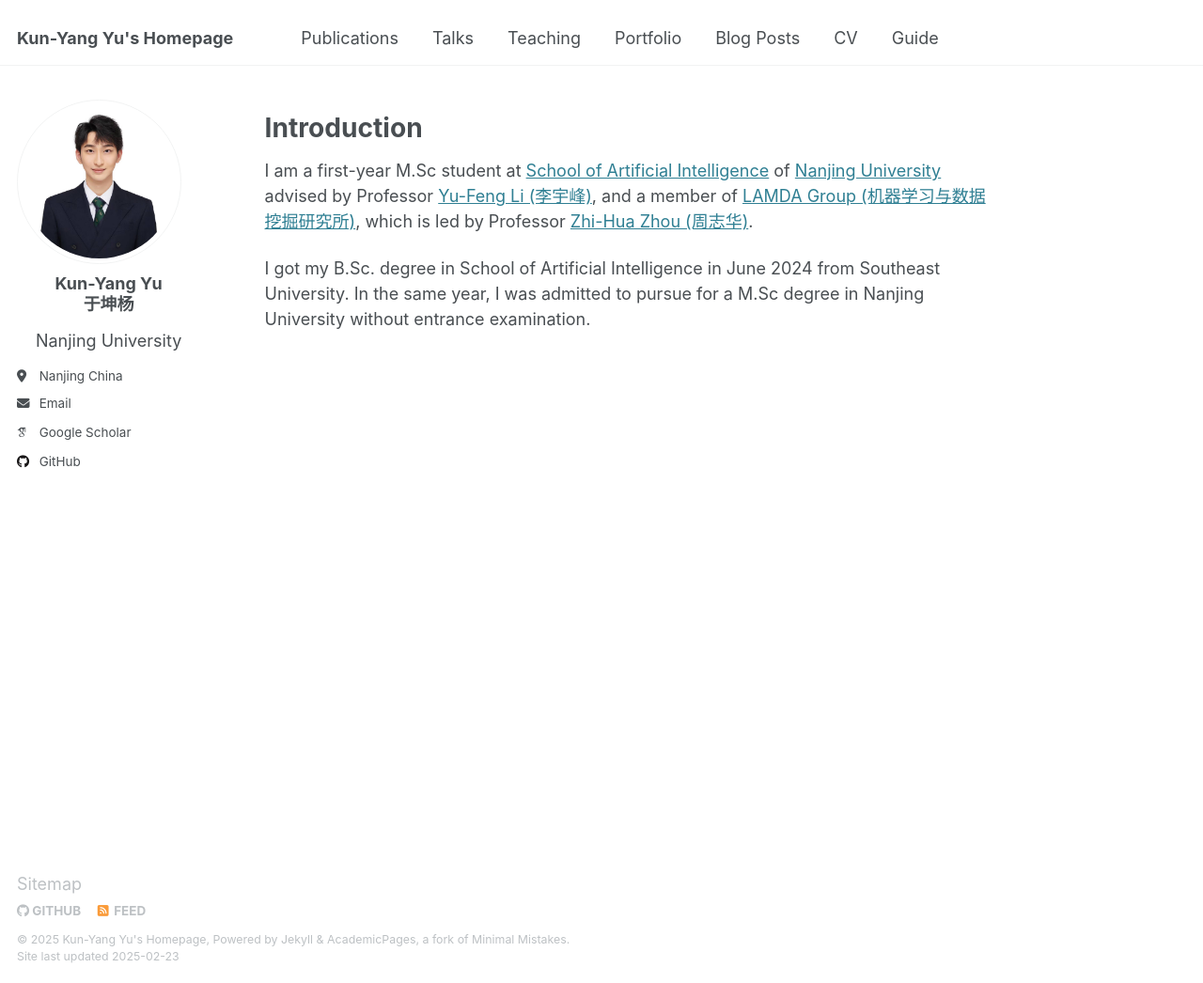
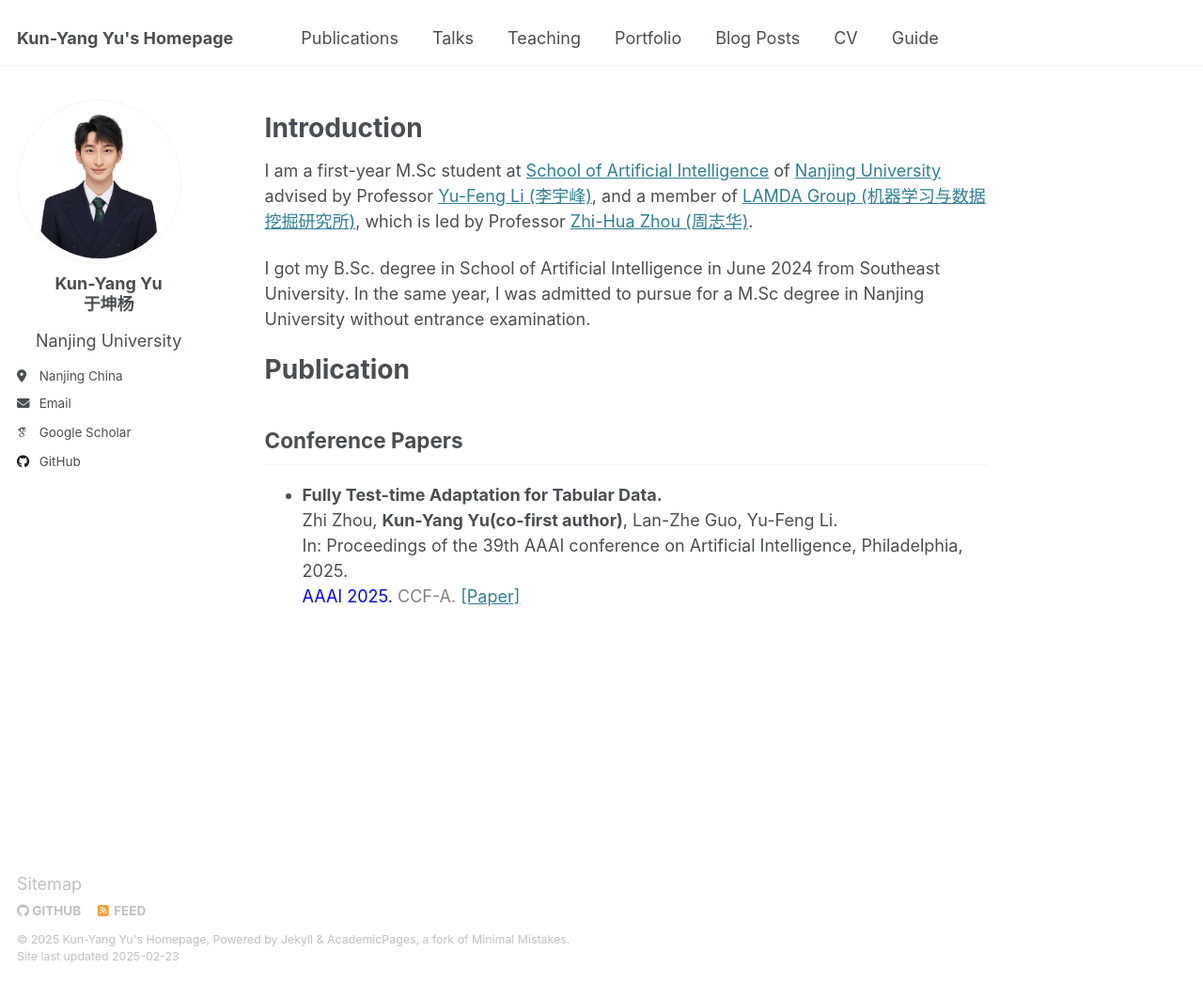
Before and after one commit to kunyang-YU/kunyang-YU.github.io, a Jekyll site: the page built from _pages/about.md, in a window 1280 px wide and 1046 px high. Shown: the whole window at 94% size. Built offline with Jekyll 4.4.1, drawn with Linux system fonts in a browser that asks for light colours; some web fonts are replaced.

Commit message:
update FTTA

```diff
--- a/_pages/about.md
+++ b/_pages/about.md
@@ -19,3 +19,13 @@ redirect_from:
 I am a first-year M.Sc student at [School of Artificial Intelligence](https://ai.nju.edu.cn/) of [Nanjing University](https://www.nju.edu.cn/) advised by Professor [Yu-Feng Li (李宇峰)](https://cs.nju.edu.cn/liyf/index.htm), and a member of [LAMDA Group (机器学习与数据挖掘研究所)](https://www.lamda.nju.edu.cn/CH.MainPage.ashx), which is led by Professor [Zhi-Hua Zhou (周志华)](https://cs.nju.edu.cn/zhouzh/index.htm).
 
 I got my B.Sc. degree in School of Artificial Intelligence in June 2024 from Southeast University. In the same year, I was admitted to pursue for a M.Sc degree in Nanjing University without entrance examination.
+
+# Publication
+## Conference Papers
+- **Fully Test-time Adaptation for Tabular Data.** <br>
+Zhi Zhou, **Kun-Yang Yu(co-first author)**, Lan-Zhe Guo, Yu-Feng Li. <br>
+In: Proceedings of the 39th AAAI conference on Artificial Intelligence, Philadelphia, 2025. <br>
+<span style="color:blue">AAAI 2025.</span>
+<span style="color:grey">CCF-A.</span>
+[[Paper]](../resources/FTTA.pdf)
+<!-- [[Paper]](https://arxiv.org/abs/2412.10871)  -->
```
Also changed, not shown: 1 other file.
